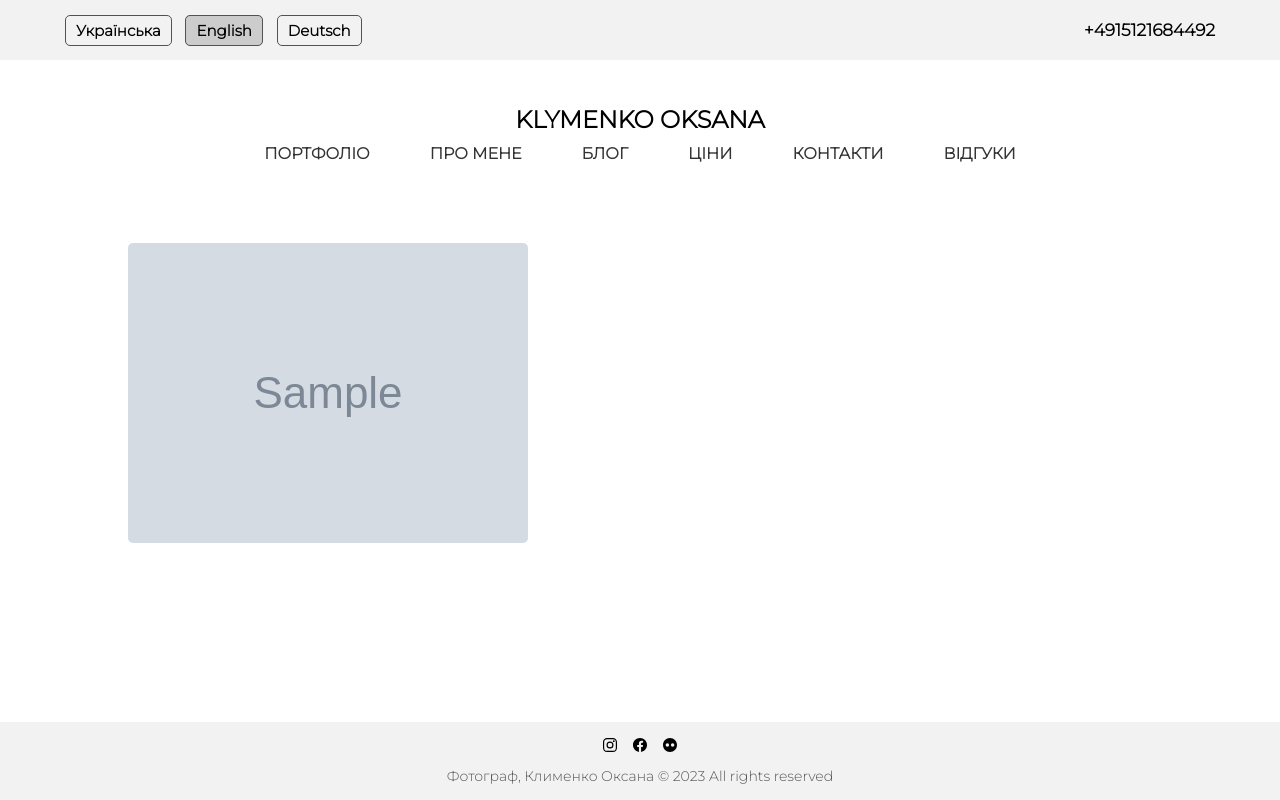
After one commit to soovuh/photographer_portfolio, a Django app: page /1/ in a window 1280 px wide. The commit adds this page. Run offline with Django 4.2, Linux system fonts and the light colour scheme; tables that the repository leaves empty hold one stand-in row (values such as "Sample post"); grey boxes marked "Sample" are stand-in pictures.

Commit message:
created category redirect and photo redirect, templates, styles

```diff
--- a/home/templates/home/base.html
+++ b/home/templates/home/base.html
@@ -33,7 +33,7 @@
         </ul>
     </div>
     <h3 class="phone" style="font-size: 17px">
-        +380994416374
+        +4915121684492
     </h3>
 </div>
 <header>
@@ -55,11 +55,14 @@
 <footer>
     <div class="footer-content">
         <div class="social-icons">
-            <a href="#">
+            <a href="https://instagram.com/klimenko_foto?igshid=NTc4MTIwNjQ2YQ==">
                 <ion-icon name="logo-instagram"></ion-icon>
             </a>
-            <a href="#">
+            <a href="https://www.facebook.com/ksuha.klimenko">
                 <ion-icon name="logo-facebook"></ion-icon>
+            </a>
+            <a href="https://www.flickr.com/people/198742613@N06/">
+                <ion-icon name="logo-flickr"></ion-icon>
             </a>
         </div>
         <p class="footer-text">Фотограф, Клименко Оксана © 2023 All rights reserved</p>
--- /dev/null
+++ b/portfolio/static/portfolio/styles/category.css
@@ -0,0 +1,60 @@
+.wrapper {
+    width: 100%;
+    display: flex;
+    align-items: center;
+    justify-content: center;
+
+}
+
+.photos-wrapper {
+    margin-top: 30px;
+    margin-bottom: 30px;
+    display: flex;
+    width: 80%;
+    gap: 20px;
+}
+
+.column {
+    display: flex;
+    flex-direction: column;
+    gap: 20px;
+}
+
+.photo_link {
+    display: flex;
+    justify-content: center;
+    align-items: center;
+    flex-direction: column;
+    text-decoration: none;
+    color: black;
+    z-index: 98;
+    transition: transform 0.2s;
+}
+
+
+
+.photo_link:hover {
+    transform: scale(1.03);
+}
+
+img {
+    max-width: 100%;
+    height: auto;
+    vertical-align: middle;
+    display: inline-block;
+}
+
+.photo {
+    width: 100%;
+    height: 100%;
+    object-fit: cover;
+    border-radius: 5px;
+}
+
+
+
+@media(max-width: 768px) {
+    .photos-wrapper {
+        flex-direction: column;
+    }
+}
--- /dev/null
+++ b/portfolio/templates/portfolio/category.html
@@ -0,0 +1,25 @@
+{% extends 'home/base.html' %}
+{% load static %}
+{% block title %}{{ category_name }}. {% endblock title %}
+{% block style %}
+    <link rel="stylesheet" href="{% static 'portfolio/styles/category.css' %}"> {% endblock style %}
+{% block content %}
+    <div class="wrapper">
+        <div class="photos-wrapper">
+            <div class="column">
+                {% for photo in column_1 %}
+                    <a href="{% url 'portfolio:photo' photo.id %}" class="category_link">
+                        <img class="photo" src="{{ photo.image.url }}" alt="">
+                    </a>
+                {% endfor %}
+            </div>
+            <div class="column">
+                {% for photo in column_2 %}
+                    <a href="{% url 'portfolio:photo' photo.id %}" class="category_link">
+                        <img class="photo" src="{{ photo.image.url }}" alt="">
+                    </a>
+                {% endfor %}
+            </div>
+        </div>
+    </div>
+{% endblock content %}
--- a/portfolio/urls.py
+++ b/portfolio/urls.py
@@ -6,4 +6,6 @@ app_name = 'portfolio'
 
 urlpatterns = [
     path('', views.all_categories, name='portfolio'),
+    path('<int:pk>/', views.category_photos, name='category'),
+    path('photo/<int:pk>', views.photo, name='photo')
 ]
--- a/portfolio/views.py
+++ b/portfolio/views.py
@@ -1,6 +1,6 @@
-from django.shortcuts import render
+from django.shortcuts import render, get_object_or_404
 
-from portfolio.models import Category
+from portfolio.models import Category, Photo
 
 
 def all_categories(request):
@@ -18,3 +18,35 @@ def all_categories(request):
         'column_2': category_columns['2'],
         'column_3': category_columns['3']
     })
+
+
+def category_photos(request, pk):
+    category = get_object_or_404(Category, pk=pk)
+    related_photos = Photo.objects.filter(category=category).order_by('id')
+    photo_columns = {'1': [], '2': []}
+    num = '1'
+    for photo in related_photos:
+        photo_columns[num].append(photo)
+        if num == '1':
+            num = '2'
+            continue
+        num = '1'
+    return render(request, 'portfolio/category.html', {
+        'column_1': photo_columns['1'],
+        'column_2': photo_columns['2'],
+        'category_name': category.name,
+    })
+
+
+def photo(request, pk):
+    photo = get_object_or_404(Photo, pk=pk)
+    category = photo.category
+    category_photos = Photo.objects.filter(category=photo.category).order_by('id')
+    previous_photo = category_photos.filter(id__lt=photo.id).last()
+    next_photo = category_photos.filter(id__gt=photo.id).first()
+    return render(request, 'portfolio/photo.html', {
+        'photo': photo,
+        'category': category,
+        'previous_photo': previous_photo,
+        'next_photo': next_photo,
+    })
```
Also changed, not shown: portfolio/static/portfolio/styles/photo.css (added, +62 -0 lines), portfolio/templates/portfolio/photo.html (added, +29 -0 lines), portfolio/templates/portfolio/portfolio.html (+4 -4 lines).
